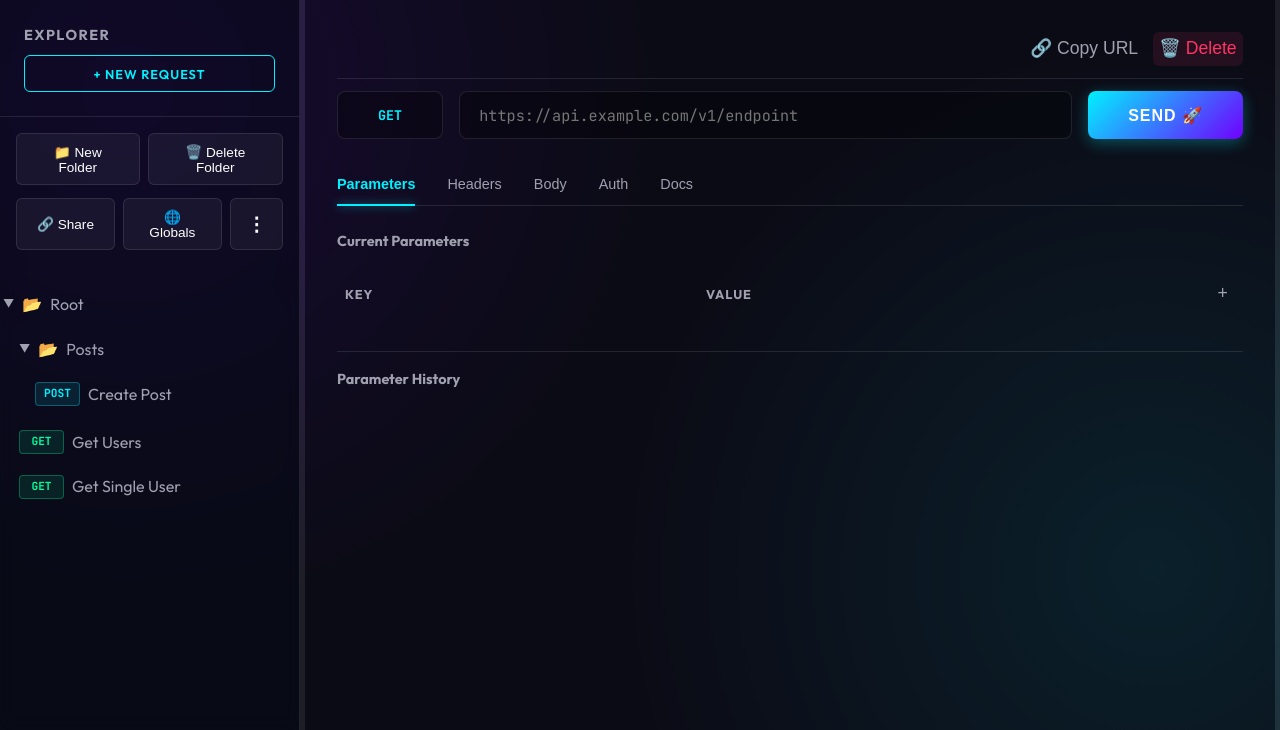
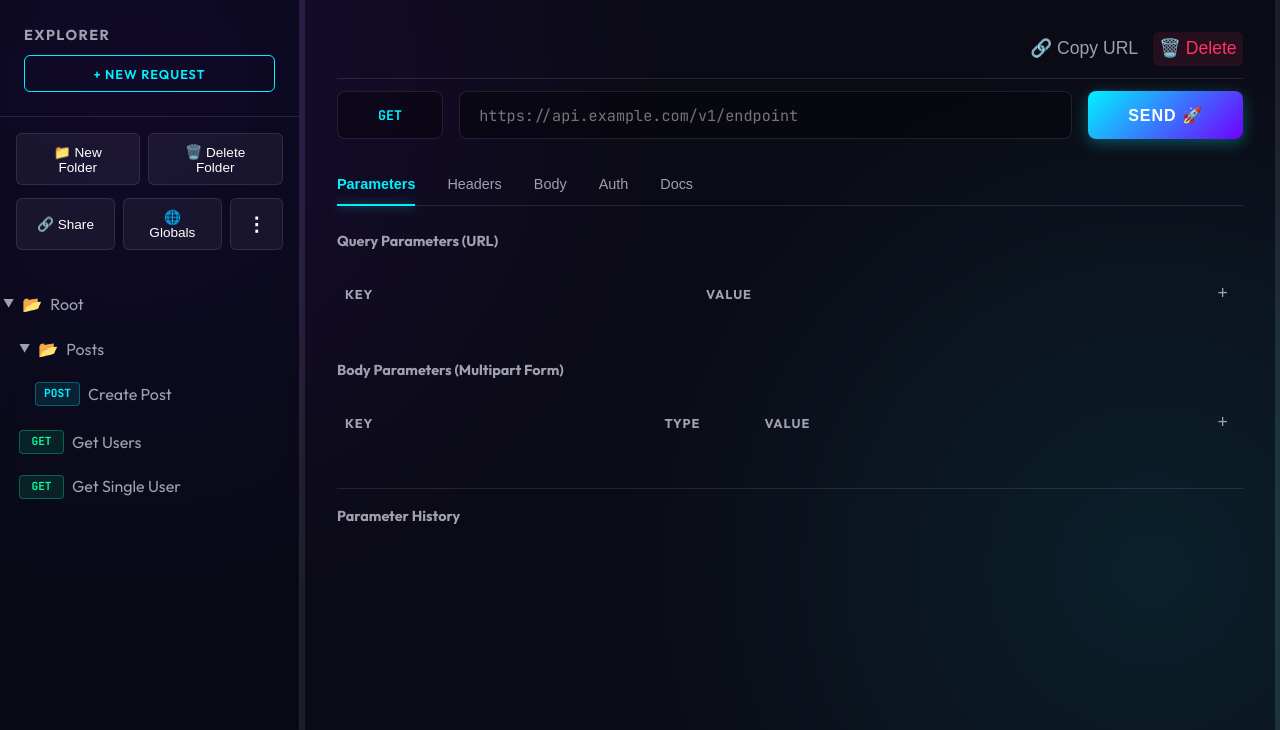
Before and after one commit to blue-code/lumina, a Flask app: page / in a window 1280 px wide. Shown: the part 70-800 px from the top of the page. Run offline with Flask 3, Linux system fonts and the light colour scheme; lists and menus that the app fills with data are empty; some libraries are stand-ins or nearby versions.

Commit message:
fix : file upload

```diff
--- a/web/static/js/app.js
+++ b/web/static/js/app.js
@@ -389,7 +389,11 @@ class LuminaApp {
 
         // Body
         // document.getElementById('body-raw').value = this.currentRequest.body_raw || '';
+        // Body
+        // document.getElementById('body-raw').value = this.currentRequest.body_raw || '';
         this.renderBody();
+        // Multipart (always render in params tab)
+        this.renderMultipartTable(this.currentRequest.body_multipart);
 
         // Auth
         this.renderAuth();
@@ -775,10 +779,26 @@ class LuminaApp {
         btn.innerHTML = '<span class="loading"></span> Sending...';
 
         try {
+            // Determine active body strategy
             const bodyType = this.currentRequest.body_type;
+            const multipartData = this.getMultipartDataConfig();
+
             let fetchOptions = { method: 'POST' };
 
-            if (bodyType === 'form_data') {
+            // Logic:
+            // 1. If 'raw', send raw.
+            // 2. If 'form_urlencoded', send that.
+            // 3. If 'none' and we have multipart data, send multipart.
+            // 4. (Explicit 'form_data' is removed from dropdown, so 'none' covers it)
+
+            let isMultipart = false;
+
+            if (bodyType === 'form_data' || (bodyType === 'none' && multipartData.length > 0)) {
+                isMultipart = true;
+            }
+
+            if (isMultipart) {
+                // Construct FormData with actual files
                 // Construct FormData with actual files
                 const formData = new FormData();
 
@@ -834,12 +854,15 @@ class LuminaApp {
 
     renderBody() {
         const bodyType = this.currentRequest.body_type || 'none';
-        document.getElementById('select-body-type').value = bodyType;
+        // Map form_data back to 'none' in dropdown since it's now removed from options
+        // Effectively, 'none' acts as "Text/Multipart" depending on Params tab content.
+        const uiBodyType = (bodyType === 'form_data') ? 'none' : bodyType;
+        document.getElementById('select-body-type').value = uiBodyType;
 
         // Show/Hide Editors
         document.getElementById('body-editor-raw').classList.add('hidden');
         document.getElementById('body-editor-form-urlencoded').classList.add('hidden');
-        document.getElementById('body-editor-form-data').classList.add('hidden');
+        // document.getElementById('body-editor-form-data').classList.add('hidden'); // Removed from DOM
         document.getElementById('body-actions-raw').style.display = 'none';
 
         if (bodyType === 'raw') {
@@ -849,9 +872,6 @@ class LuminaApp {
         } else if (bodyType === 'form_urlencoded') {
             document.getElementById('body-editor-form-urlencoded').classList.remove('hidden');
             this.renderKeyValueTable('body-form', this.currentRequest.body_form);
-        } else if (bodyType === 'form_data') {
-            document.getElementById('body-editor-form-data').classList.remove('hidden');
-            this.renderMultipartTable(this.currentRequest.body_multipart);
         }
     }
 
--- a/web/templates/index.html
+++ b/web/templates/index.html
@@ -251,9 +251,10 @@
 
             <!-- Tab Contents -->
             <div class="tab-content active" id="tab-params">
-                <div style="margin-bottom: 1rem;">
-                    <h4 style="margin-bottom: 0.5rem; color: var(--text-muted); font-size: 0.9rem;">Current Parameters
-                    </h4>
+                <!-- Query Parameters Section -->
+                <div style="margin-bottom: 2rem;">
+                    <h4 style="margin-bottom: 0.5rem; color: var(--text-muted); font-size: 0.9rem;">Query Parameters
+                        (URL)</h4>
                     <table class="key-value-table">
                         <thead>
                             <tr>
@@ -267,6 +268,31 @@
                             <!-- Params will be loaded here -->
                         </tbody>
                     </table>
+                </div>
+
+                <!-- Body Parameters (Multipart) Section -->
+                <div style="margin-bottom: 2rem;">
+                    <div
+                        style="display: flex; justify-content: space-between; align-items: center; margin-bottom: 0.5rem;">
+                        <h4 style="color: var(--text-muted); font-size: 0.9rem; margin: 0;">Body Parameters (Multipart
+                            Form)</h4>
+                        <!-- Maybe a checkbox to explicitly enable/disable if empty? -->
+                    </div>
+
+                    <div id="body-editor-form-data" class="body-editor">
+                        <table class="key-value-table">
+                            <thead>
+                                <tr>
+                                    <th>Key</th>
+                                    <th width="100">Type</th>
+                                    <th>Value</th>
+                                    <th width="40"><button class="btn-icon" onclick="app.addMultipartRow()">+</button>
+                                    </th>
+                                </tr>
+                            </thead>
+                            <tbody id="body-multipart-tbody"></tbody>
+                        </table>
+                    </div>
                 </div>
 
                 <div class="params-history-section"
@@ -304,7 +330,6 @@
                             <option value="none">None</option>
                             <option value="raw">Raw (JSON/Text)</option>
                             <option value="form_urlencoded">x-www-form-urlencoded</option>
-                            <option value="form_data">Multipart Form</option>
                         </select>
                     </div>
                     <div class="body-actions" id="body-actions-raw" style="display: none;">
@@ -336,20 +361,7 @@
                     </table>
                 </div>
 
-                <!-- Multipart Form Editor -->
-                <div id="body-editor-form-data" class="body-editor hidden">
-                    <table class="key-value-table">
-                        <thead>
-                            <tr>
-                                <th>Key</th>
-                                <th width="100">Type</th>
-                                <th>Value</th>
-                                <th width="40"><button class="btn-icon" onclick="app.addMultipartRow()">+</button></th>
-                            </tr>
-                        </thead>
-                        <tbody id="body-multipart-tbody"></tbody>
-                    </table>
-                </div>
+                <!-- Multipart Form Editor Moved to Params Tab -->
             </div>
 
             <div class="tab-content" id="tab-auth">
```
Also changed, not shown: core/http_client.py (+12 -3 lines).
